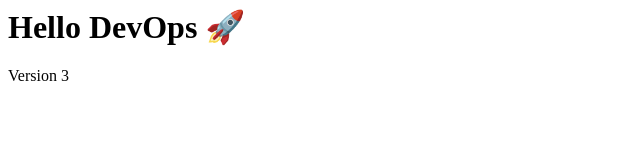
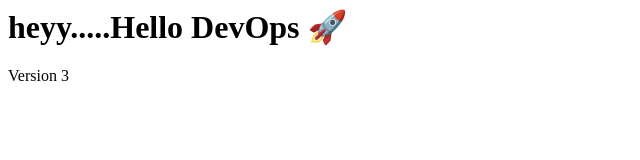
Before and after one commit to domathi/devops-website, a plain HTML site: page index.html in a window 1280 px wide. Shown: the whole page, without its empty margins (0-640 px from the left). Drawn offline with Linux system fonts and the light colour scheme.

Commit message:
Update index.html

```diff
--- a/index.html
+++ b/index.html
@@ -1,2 +1,2 @@
-<h1>Hello DevOps 🚀</h1>
+<h1>heyy.....Hello DevOps 🚀</h1>
 <p>Version 3</p>
```
